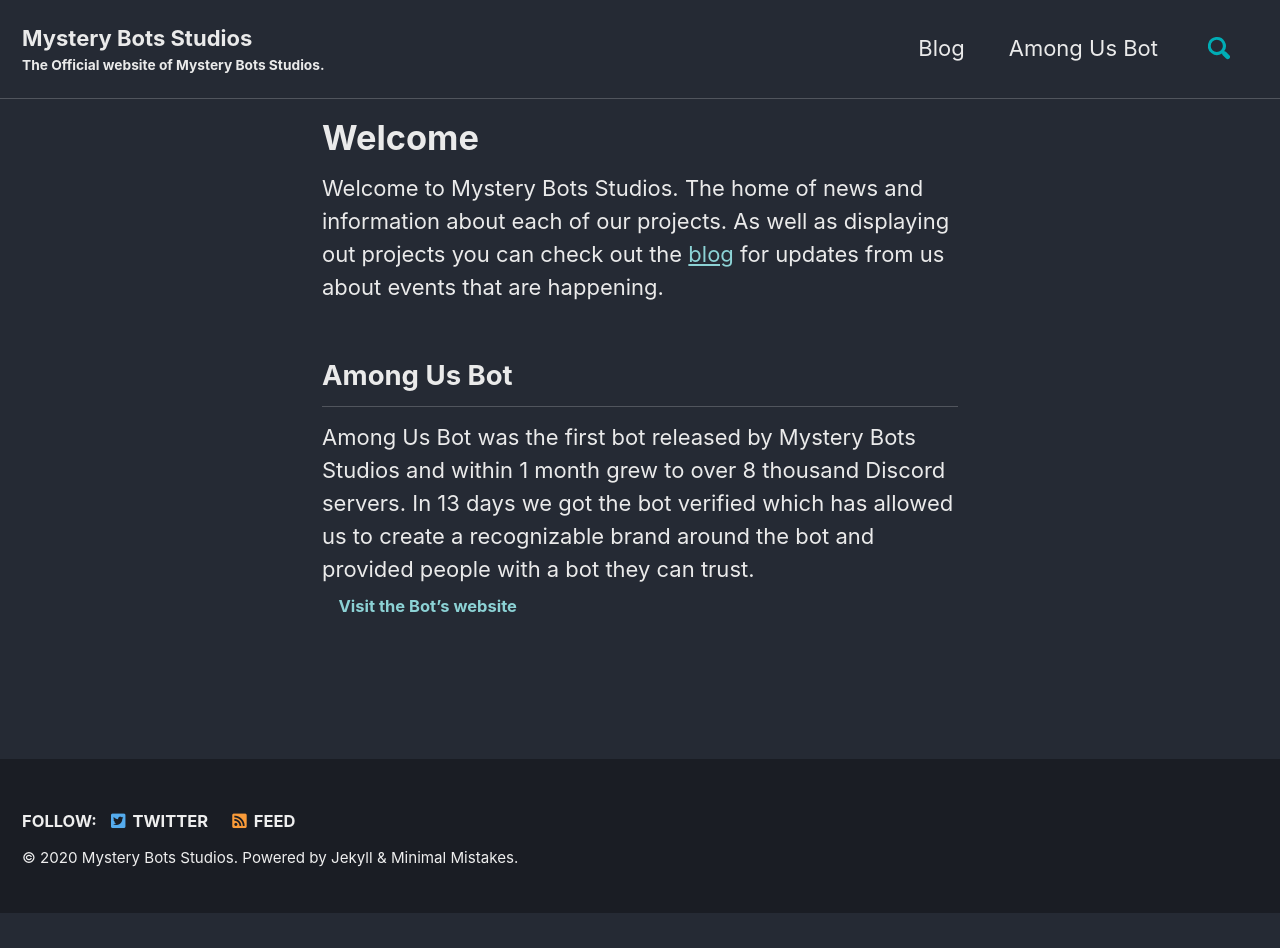
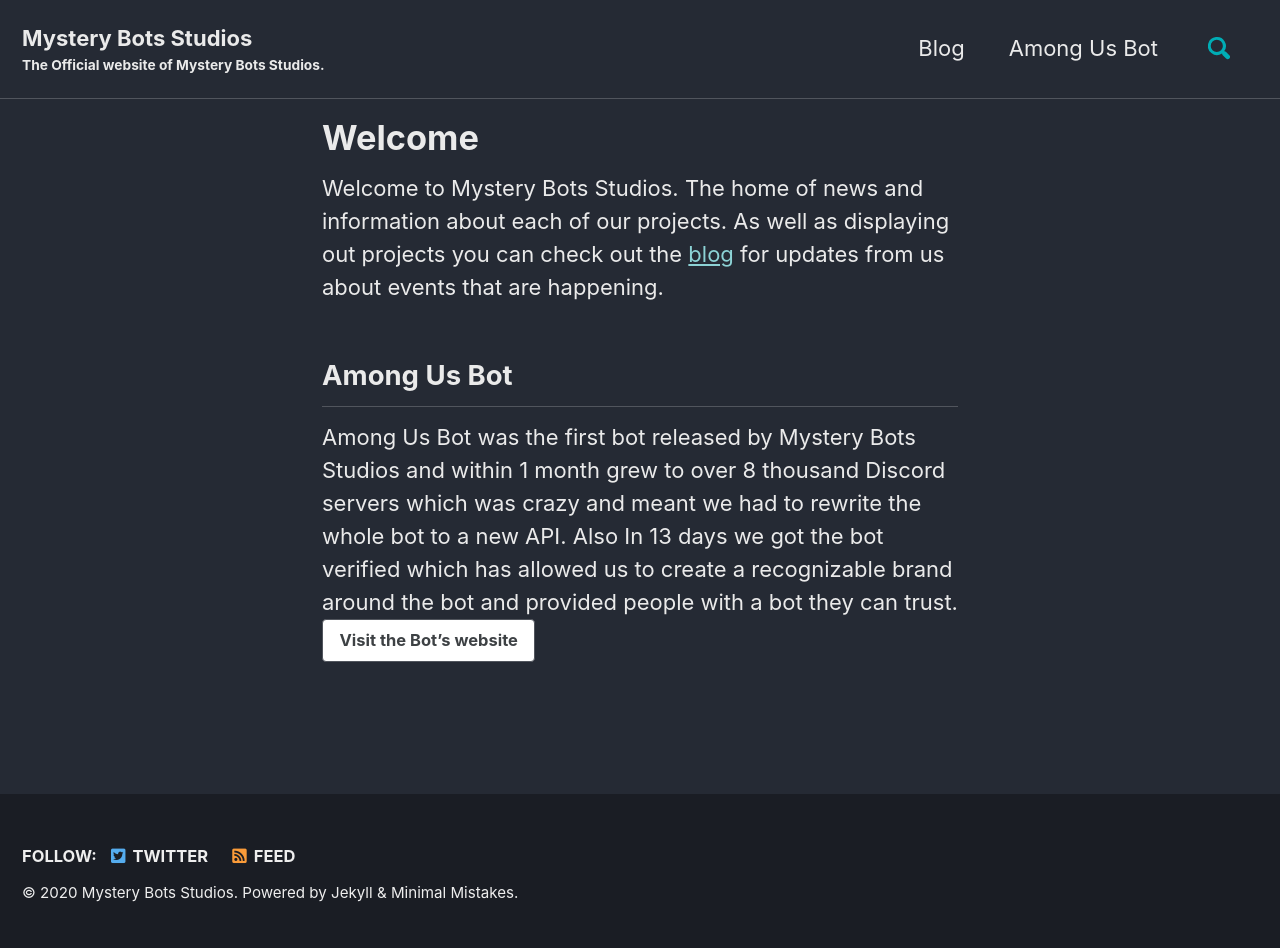
Before and after one commit to Mystery-Bots/mysterybots.com, a Jekyll site: the page built from index.md, in a window 1280 px wide. Built offline with Jekyll 4.4.1, drawn with Linux system fonts in a browser that asks for light colours; cached includes are drawn as plain includes; before the commit the page ends 913 px from its top, so only the background shows below that.

Commit message:
Fixed: Button

```diff
--- a/index.md
+++ b/index.md
@@ -6,5 +6,5 @@
 Welcome to Mystery Bots Studios. The home of news and information about each of our projects. As well as displaying out projects you can check out the [blog](/blog/) for updates from us about events that are happening.
 
 ## Among Us Bot
-Among Us Bot was the first bot released by Mystery Bots Studios and within 1 month grew to over 8 thousand Discord servers. In 13 days we got the bot verified which has allowed us to create a recognizable brand around the bot and provided people with a bot they can trust.
-<a class="btn">Visit the Bot's website</a>
+Among Us Bot was the first bot released by Mystery Bots Studios and within 1 month grew to over 8 thousand Discord servers which was crazy and meant we had to rewrite the whole bot to a new API. Also In 13 days we got the bot verified which has allowed us to create a recognizable brand around the bot and provided people with a bot they can trust.
+<a class="btn btn--inverse">Visit the Bot's website</a>
```
